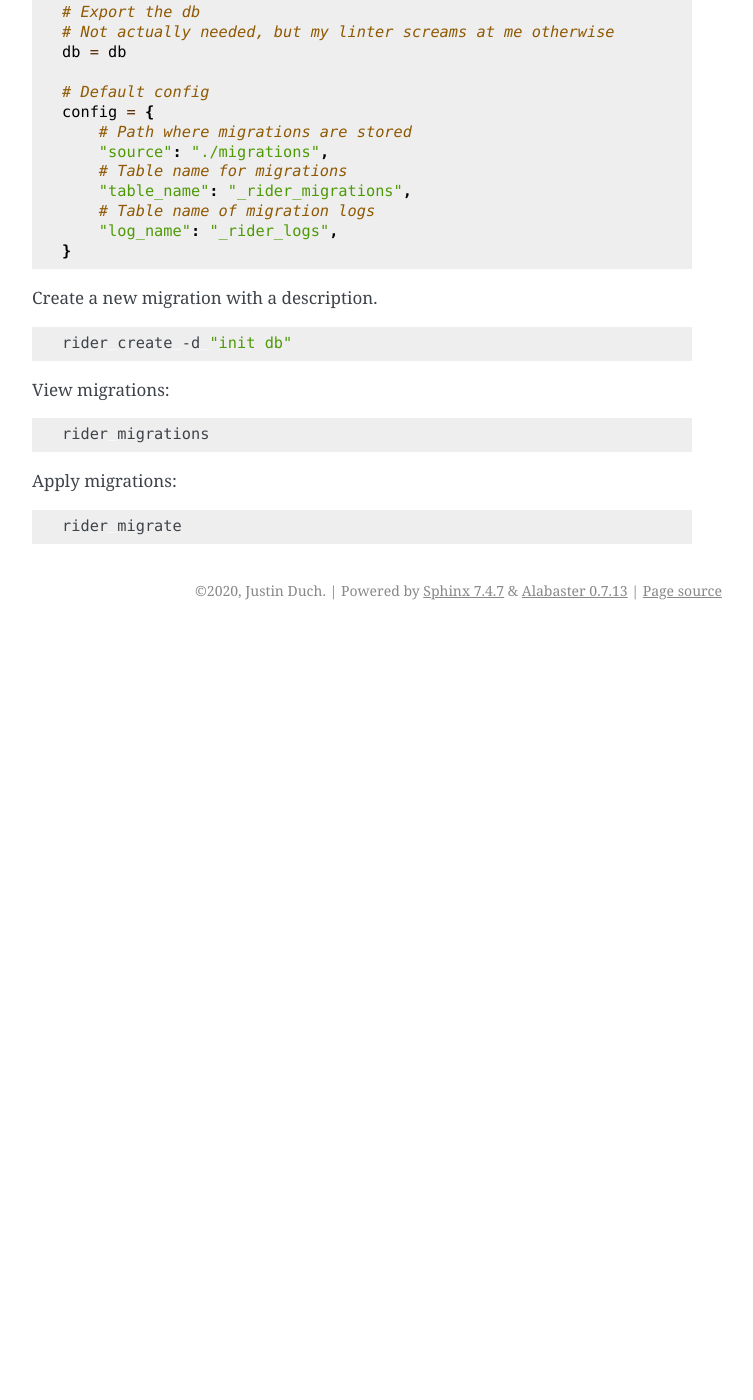
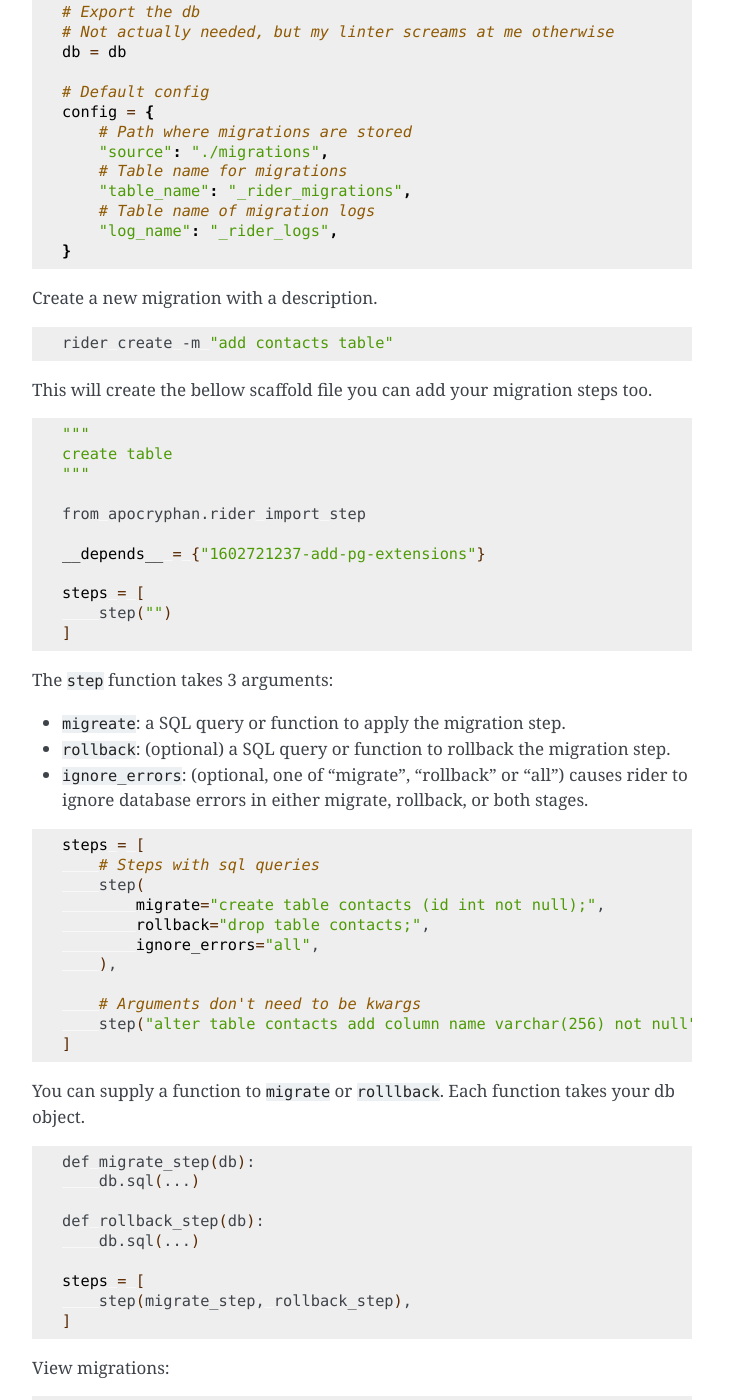
Before and after one commit to halcyonnouveau/estoult, a Sphinx documentation site: the page built from docs/apocryphan.rst, in a window 1280 px wide and 1400 px high, scrolled down 1339 px. Shown: the whole window, without its empty margins (388-1141 px from the left). Built offline with Sphinx 7.4.7, drawn with Linux system fonts in a browser that asks for light colours; before the commit the page ends 1969 px from its top, so only the background shows below that.

Commit message:
rider add stuff for steps

```diff
--- a/docs/apocryphan.rst
+++ b/docs/apocryphan.rst
@@ -71,7 +71,57 @@ Create a new migration with a description.
 
 .. code-block:: bash
 
-    rider create -d "init db"
+    rider create -m "add contacts table"
+
+This will create the bellow scaffold file you can add your migration steps too.
+
+.. code-block:: bash
+
+    """
+    create table
+    """
+
+    from apocryphan.rider import step
+
+    __depends__ = {"1602721237-add-pg-extensions"}
+
+    steps = [
+        step("")
+    ]
+
+The ``step`` function takes 3 arguments:
+
+* ``migreate``: a SQL query or function to apply the migration step.
+* ``rollback``: (optional) a SQL query or function to rollback the migration step.
+* ``ignore_errors``: (optional, one of "migrate", "rollback" or "all") causes rider to ignore database errors in either migrate, rollback, or both stages.
+
+.. code-block:: bash
+
+    steps = [
+        # Steps with sql queries
+        step(
+            migrate="create table contacts (id int not null);",
+            rollback="drop table contacts;",
+            ignore_errors="all",
+        ),
+
+        # Arguments don't need to be kwargs
+        step("alter table contacts add column name varchar(256) not null")
+    ]
+
+You can supply a function to ``migrate`` or ``rolllback``. Each function takes your db object.
+
+.. code-block:: bash
+
+    def migrate_step(db):
+        db.sql(...)
+
+    def rollback_step(db):
+        db.sql(...)
+
+    steps = [
+        step(migrate_step, rollback_step),
+    ]
 
 View migrations:
 
```
Also changed, not shown: 1 other file.
